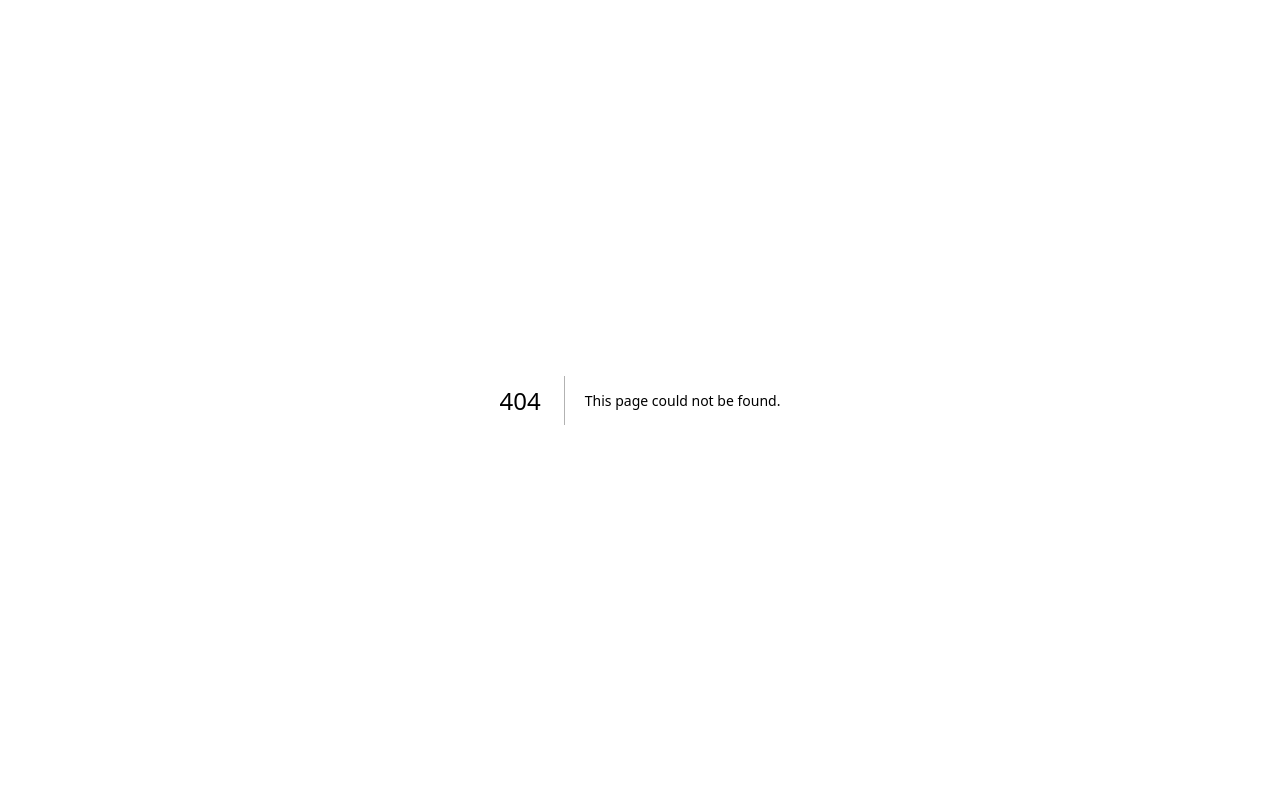
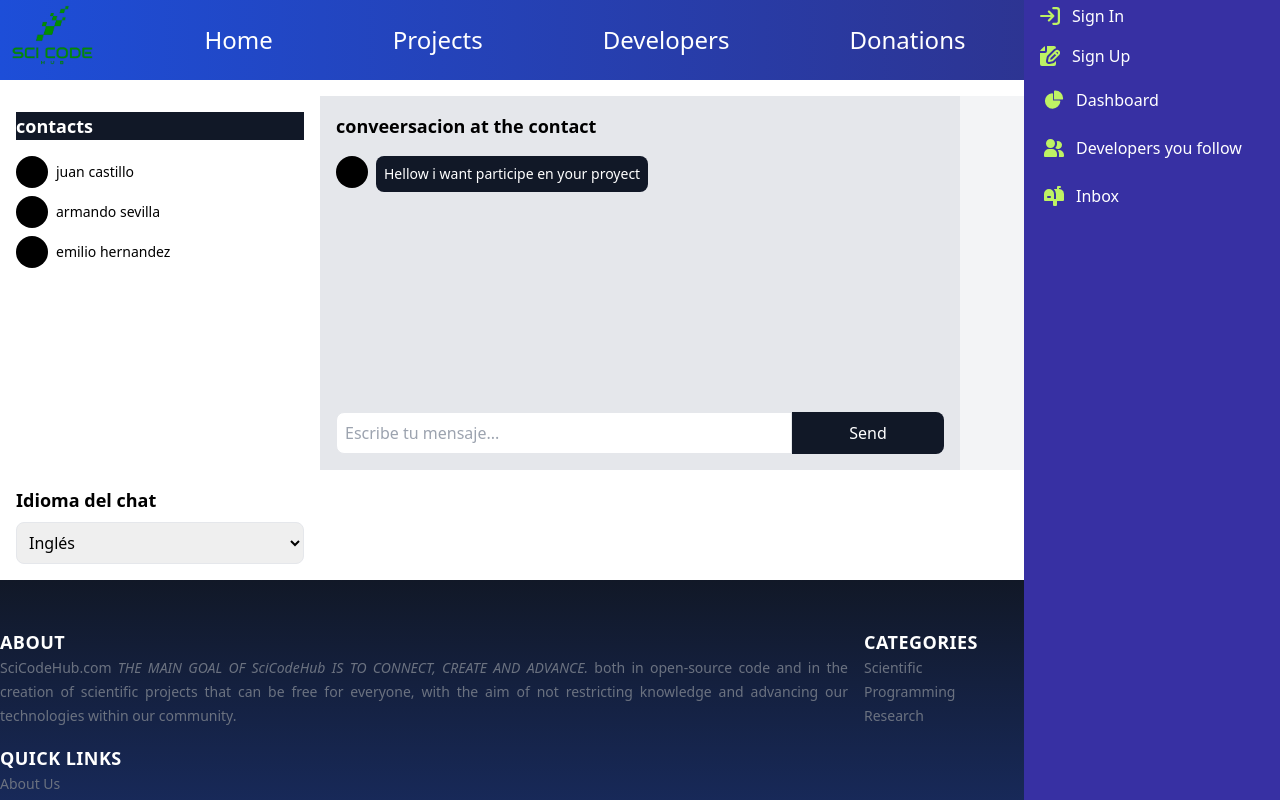
Before and after one commit to rotosaurio/scicodehub1, a Next.js app: page /chat in a window 1280 px wide. Before the commit this address had no page. Shown: the top 800 px of the page. Built offline with nearby package versions, Linux system fonts and the light colour scheme.

Commit message:
finnaldemo

```diff
--- a/components/sidebar.js
+++ b/components/sidebar.js
@@ -29,7 +29,7 @@ const Sidebar = () => {
             </a>
          </li>
           <li>
-            <a href="#"
+            <a href="/dashboard"
               className="flex items-center p-2 text-gray-900 rounded-lg text-white hover:text-gray-900 hover:text-gray-900 hover:bg-lime-300 group"
             >
               <svg
@@ -58,7 +58,7 @@ const Sidebar = () => {
          </li>
 
          <li>
-            <a href="#" class="flex items-center p-2 text-gray-900 rounded-lg text-white hover:text-gray-900 hover:bg-gray-100 hover:bg-lime-300 group">
+            <a href="/chat" class="flex items-center p-2 text-gray-900 rounded-lg text-white hover:text-gray-900 hover:bg-gray-100 hover:bg-lime-300 group">
                <svg class="flex-shrink-0 w-5 h-5 text-gray-500 transition duration-75 text-lime-300 group-hover:text-gray-900 group-hover:text-gray-900" aria-hidden="true" xmlns="http://www.w3.org/2000/svg" fill="currentColor" viewBox="0 0 20 20">
                   <path d="m17.418 3.623-.018-.008a6.713 6.713 0 0 0-2.4-.569V2h1a1 1 0 1 0 0-2h-2a1 1 0 0 0-1 1v2H9.89A6.977 6.977 0 0 1 12 8v5h-2V8A5 5 0 1 0 0 8v6a1 1 0 0 0 1 1h8v4a1 1 0 0 0 1 1h2a1 1 0 0 0 1-1v-4h6a1 1 0 0 0 1-1V8a5 5 0 0 0-2.582-4.377ZM6 12H4a1 1 0 0 1 0-2h2a1 1 0 0 1 0 2Z"/>
                </svg>
--- /dev/null
+++ b/pages/chat.js
@@ -0,0 +1,78 @@
+import Image from 'next/image'
+import Header from '@/components/header'
+import Sidebar from '@/components/sidebar'
+import Footer from '@/components/footer'
+
+
+export default function Home() {
+  return (
+<main>
+    <Header></Header>
+    <Sidebar></Sidebar>
+<div class="bg-gray-100 font-sans">
+<div class="container mx-auto mt-4 flex">
+    <div class="w-1/4 bg-white p-4">
+        <h2 class="text-lg font-semibold mb-4 bg-gray-900 text-white">contacts</h2>
+        <ul>
+            <li class="mb-2">
+                <div class="flex items-center">
+                    <a src="" alt="Nombre del contacto" class="w-8 h-8 rounded-full mr-2 bg-black"></a>
+                    <p class="text-sm">juan castillo</p>
+                </div>
+            </li>
+            <li class="mb-2">
+                <div class="flex items-center">
+                    <a src="" alt="Nombre del contacto" class="w-8 h-8 rounded-full mr-2 bg-black"></a>
+                    <p class="text-sm">armando sevilla</p>
+                </div>
+            </li>
+            <li class="mb-2">
+                <div class="flex items-center">
+                    <a src="" alt="Nombre del contacto" class="w-8 h-8 rounded-full mr-2 bg-black"></a>
+                    <p class="text-sm">emilio hernandez</p>
+                </div>
+            </li>
+        </ul>
+    </div>
+    <div class="w-2/4 bg-gray-200 p-4">
+       <div >
+
+        <h2 class="text-lg font-semibold mb-4">conveersacion at the contact</h2>
+
+        </div>
+        <div class="overflow-y-scroll h-64">
+            <div class="flex mb-4">
+
+                <a src="profile-image.jpg" alt="Nombre del contacto" class="w-8 h-8 rounded-full mr-2 bg-black"></a>
+                <div class="bg-gray-900 p-2 rounded-lg">
+
+                    <p class="text-white text-sm">Hellow i want participe en your proyect</p>
+                </div>
+
+            </div>
+
+        </div>
+        <div class="flex">
+
+            <input type="text" class="w-3/4 p-2 rounded-l-lg border outline-none" placeholder="Escribe tu mensaje..."></input>
+            <button class="w-1/4 bg-gray-900 text-white p-2 rounded-r-lg">Send</button>
+
+        </div>
+
+    </div>
+
+</div>
+
+</div>
+<div class="w-1/4 bg-white p-4">
+            <h2 class="text-lg font-semibold mb-2">Idioma del chat</h2>
+            <select class="w-full p-2 border rounded-lg">
+                <option value="ingles">Inglés</option>
+                <option value="espanol">Español</option>
+                <option value="chino">Chino</option>
+            </select>
+        </div>
+<Footer></Footer>
+</main>
+
+  )}
--- a/pages/index copy.js
+++ b/pages/dashboard.js
@@ -10,8 +10,9 @@ export default function Home() {
 <Sidebar></Sidebar>
 <div class="pl-10 border-t-4  border-black ">
 <div class="max-w-6xl">
- <div class=" text-center  text-white text-4xl">
-IN DEVELOPMENT  </div>
+ <div class="  pb-40 text-center  text-white text-4xl">
+IN DEVELOPMENT   </div>
+
     </div>
 </div>
 <Footer></Footer>
```
